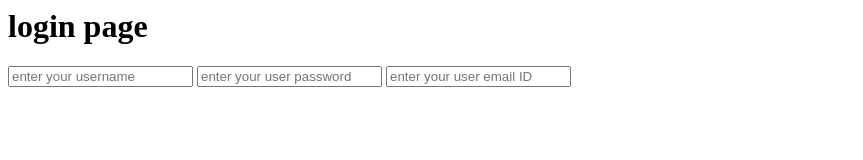
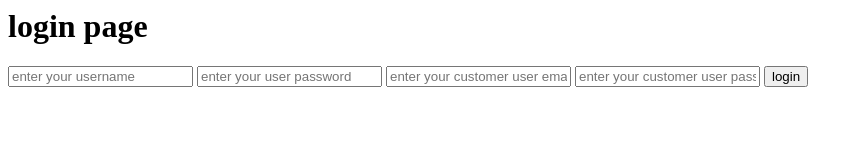
Before and after one commit to yadavrajaneesh/python-program, a plain HTML site: page index.html in a window 1280 px wide. Shown: the whole page, without its empty margins (0-863 px from the left). Drawn offline with Linux system fonts and the light colour scheme.

Commit message:
second changing

```diff
--- a/index.html
+++ b/index.html
@@ -7,7 +7,9 @@
 <h1>login page</h1>
 <input type="text" placeholder="enter your username">
 <input type="password" placeholder="enter your user password">
-<input type="email" placeholder="enter your user email ID">
+<input type="email" placeholder="enter your customer user email ID">
+<input type="password" placeholder="enter your customer user password">
+<input type ="submit" value="login">
 
 </body>
 </html>
```
